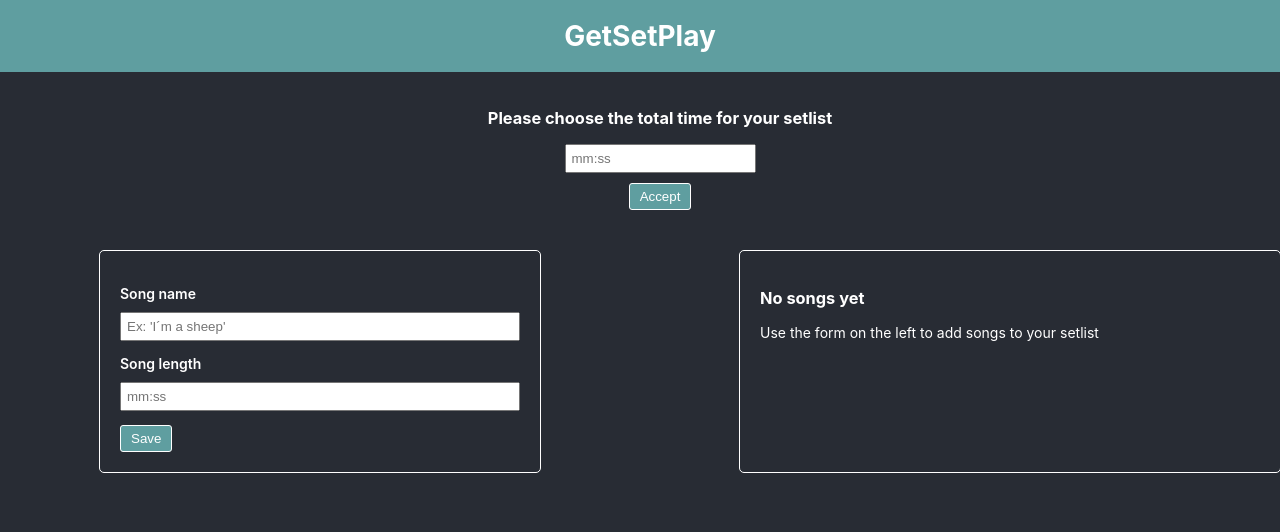
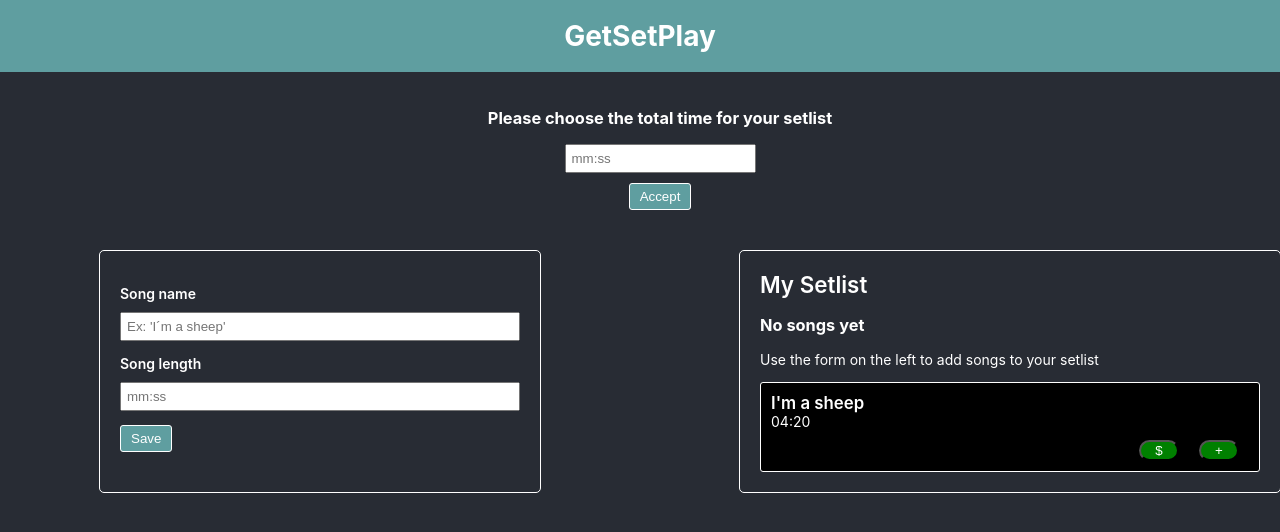
Before and after one commit to JurgenBlitz/GetSetPlay-React, a React (Create React App) app: page / in a window 1280 px wide. Shown: the top 532 px of the page. Built offline with nearby package versions, Linux system fonts and the light colour scheme.

Commit message:
card component added

```diff
--- a/src/App.js
+++ b/src/App.js
@@ -10,20 +10,23 @@ import './App.css';
 import './components/InitialTimeForm/InitialTimeForm.css'
 import './components/SongForm/SongForm.css'
 import './components/SongList/SongList.css'
+import './components/SongCard/SongCard.css'
 // --- //
 
 class App extends Component {
-  constructor() {
-    super()
-    this.state = {
-      timeToPlay: 0
-    }
-    this.setTimer = this.setTimer.bind(this);
+
+  state = {
+    timeToPlay: 0,
+    setList: []
   }
 
-  setTimer(timeFormData) {
+  setTimer = (timeFormData) => {
     this.setState({timeToPlay: timeFormData})
-    console.log('received',timeFormData, this.state.timeToPlay);
+    console.log('received', timeFormData, this.state);
+  }
+
+  addSong = (data) => {
+    this.setState({setList: this.state.setList.push(data)})
   }
 
   render() {
@@ -32,7 +35,7 @@ class App extends Component {
       <Appheader />
       <InitialTimeForm onTimeSelection={this.setTimer} />
         <div className="Main">
-        <SongForm />
+        <SongForm onSave={this.addSong} />
         <SongList />
         </div>
       </div>
--- a/src/components/InitialTimeForm/InitialTimeForm.js
+++ b/src/components/InitialTimeForm/InitialTimeForm.js
@@ -4,13 +4,7 @@ import BasicButton from '../shared-components/BasicButton/BasicButton';
 //TODO: Assess the props required for this file
 class InitialTimeForm extends Component {
 
-  constructor(props) {
-    super(props);
-    this.state = {selectedTime: 0};
-
-    this.handleChange = this.handleChange.bind(this);
-    this.handleSubmit = this.handleSubmit.bind(this);
-  }
+  state = {selectedTime: 0};
 
   handleChange = (event) => {
     this.setState({selectedTime: event.target.value});
@@ -27,7 +21,10 @@ class InitialTimeForm extends Component {
         <h3>Please choose the total time for your setlist</h3>
         <form>
           <div className="timeInput">
-          <input id="initialTime" name="initialTime" placeholder="mm:ss" onChange={this.handleChange}/>
+          <input id="initialTime"
+          name="initialTime"
+          placeholder="mm:ss"
+          onChange={this.handleChange}/>
           </div>
           <BasicButton label="Accept" action={this.handleSubmit}/>
         </form>
--- /dev/null
+++ b/src/components/SongCard/SongCard.css
@@ -0,0 +1,26 @@
+.card {
+  display: grid;
+  padding: 10px;
+  border: 1px solid white;
+  background-color: black;
+  border-radius: 3px;
+}
+
+.card > label {
+  font-weight: 600;
+  font-size: 1.2em;
+}
+
+.actions {
+  text-align: right;
+  margin-top: 10px;
+  float: right;
+}
+
+.actions > button {
+  background: green;
+  color: white;
+  margin: 0 10px;
+  width: 40px;
+  border-radius: 25px;
+}
--- /dev/null
+++ b/src/components/SongCard/Songcard.js
@@ -0,0 +1,28 @@
+import React, {Component} from 'react';
+// import BasicButton from '../shared-components/BasicButton/BasicButton';
+
+class SongCard extends Component {
+
+  editSongInfo() {
+    // Method to edit song
+  }
+
+  deleteSong() {
+  // Method to delete song from parent array in SongList.js
+  }
+
+  render() {
+    return(
+      <div className="card">
+      <label>I'm a sheep</label>
+      <span>04:20</span>
+      <div className="actions">
+      <button>$</button>
+      <button>+</button>
+      </div>
+      </div>
+    )
+  }
+}
+
+export default SongCard;
--- a/src/components/SongForm/SongForm.js
+++ b/src/components/SongForm/SongForm.js
@@ -1,30 +1,52 @@
-import React from 'react';
+import React, {Component} from 'react';
 import BasicButton from '../shared-components/BasicButton/BasicButton';
 
-const SongForm = () => {
+class SongForm extends Component {
 
-  function handleSubmit (event) {
-    event.preventDefault();
-    console.log('clicked');
-    // This method will pass the time and name of the song to its parent
+  state = {
+    songName: '',
+    songTime: '',
   }
 
+   handleSubmit = (event) => {
+
+    const name = this.songName.value
+    const time = this.songTime.value
+
+    event.preventDefault();
+    this.props.onSave([name, time])
+  }
+
+  render() {
     return (
       <div className="Form">
         <form>
           <p className="inputContainer">
             <label htmlFor="songname">Song name</label>
-          <input type="text" id="songname" name="songname" placeholder="Ex: 'I´m a sheep'" />
+            <input type="text"
+              id="songname"
+              name="songname"
+              placeholder="Ex: 'I´m a sheep'"
+              value={this.state.songName}
+              onChange={ event => this.setState({songName: event.target.value})}
+              ref={inputElement => this.songName = inputElement}/>
           </p>
 
           <p className="inputContainer">
             <label htmlFor="songtime">Song length</label>
-          <input type="text" id="songtime" name="songtime" placeholder="mm:ss" />
+            <input type="text"
+              id="songtime"
+              name="songtime"
+              placeholder="mm:ss"
+              value={this.state.songTime}
+              onChange={ event => this.setState({songTime: event.target.value})}
+              ref={inputElement => this.songTime = inputElement}/>
           </p>
-        <BasicButton label="Save" action={handleSubmit}/>
+          <BasicButton label="Save" action={this.handleSubmit}/>
         </form>
       </div>
     )
   }
+}
 
 export default SongForm;
--- a/src/components/SongList/SongList.css
+++ b/src/components/SongList/SongList.css
@@ -5,3 +5,8 @@
   width: 500px;
   margin-left: 50px;
 }
+
+.songList > label {
+  font-size: 1.6em;
+  font-weight: 600;
+}
--- a/src/components/SongList/SongList.js
+++ b/src/components/SongList/SongList.js
@@ -1,12 +1,15 @@
 import React from 'react';
+import SongCard from '../SongCard/Songcard';
 
 //TODO: Assess the props required for this file
 const SongList = () => {
 
   return(
     <div className="songList">
+    <label>My Setlist</label>
       <h3>No songs yet</h3>
       <p>Use the form on the left to add songs to your setlist</p>
+      <SongCard />
     </div>
   )
 
```
Lines whose indentation alone changed are shown as unchanged.
